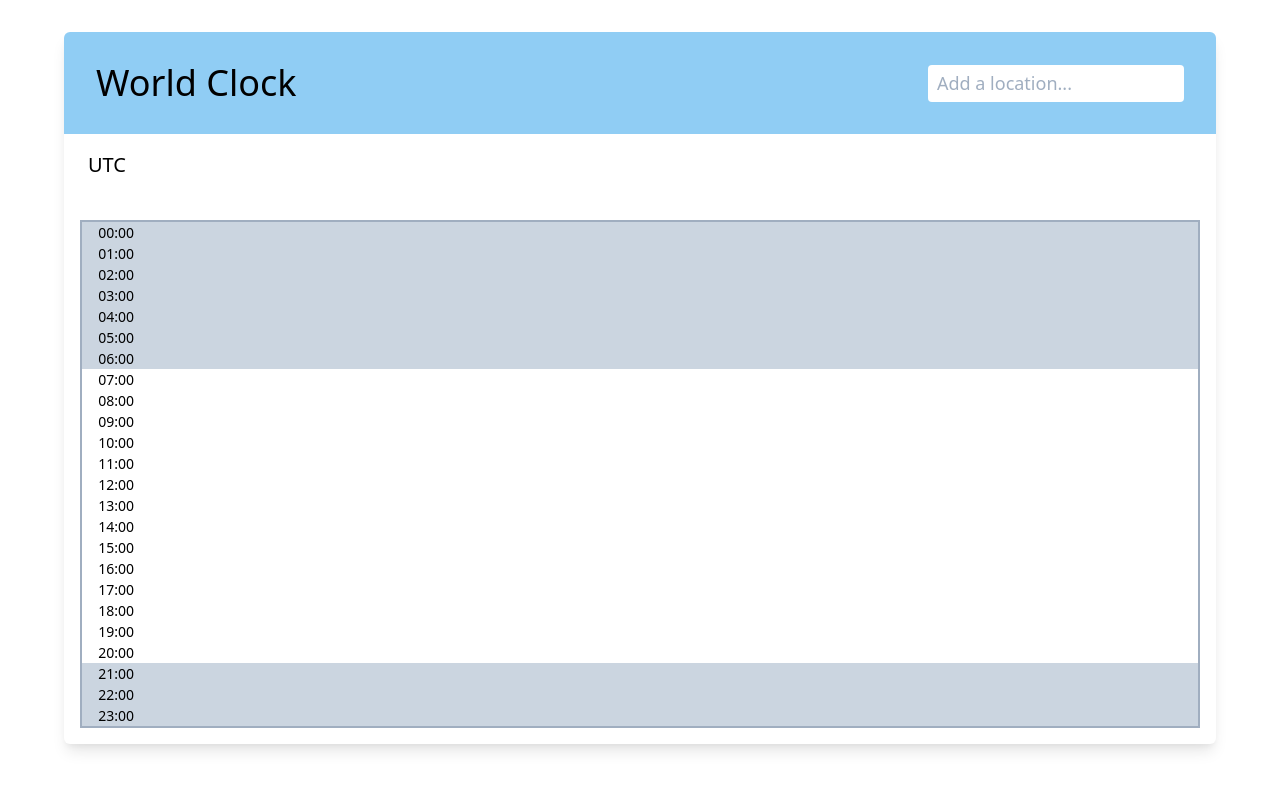
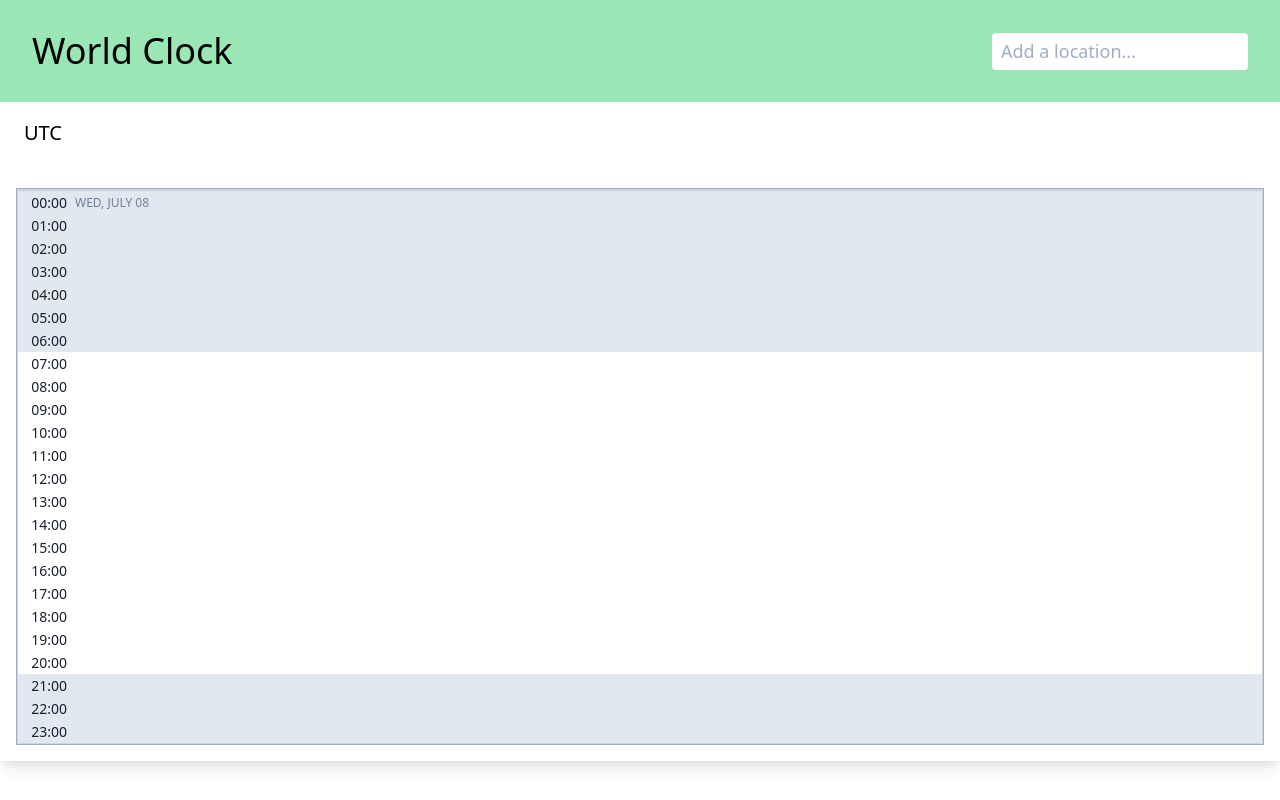
Before and after one commit to FloorLamp/world-clock, a React (Create React App) app: page / in a window 1280 px wide. Built offline with nearby package versions, Linux system fonts and the light colour scheme; what tzdata would draw is missing.

Commit message:
Add day labels; scroll to load more

```diff
--- a/src/components/TimeTable.js
+++ b/src/components/TimeTable.js
@@ -1,10 +1,11 @@
 import React from "react";
+import classNames from "classnames";
 import PropTypes from "prop-types";
 
 const getTimeClasses = (time) => {
   const hour = parseInt(time.split(":")[0]);
   if (hour < 7 || hour > 20) {
-    return "bg-gray-400";
+    return "bg-gray-300";
   } else return "bg-white";
 };
 
@@ -12,18 +13,32 @@ const TimeTable = ({ interval, onClick, onMouseMove, onMouseDown }) => {
   const chunks = interval.splitBy({ hours: 1 }).map((i) => i.start);
 
   return (
-    <div className="w-full text-sm border border-gray-500 select-none cursor-pointer">
+    <div className="w-full h-full text-sm font-medium border border-gray-400 select-none cursor-pointer">
       {chunks.map((d, idx) => {
         const time = d.toFormat("HH:mm");
+        const day = d.toLocaleString({
+          weekday: "short",
+          month: "long",
+          day: "2-digit",
+        });
+        const isDayBoundary = d.hour === 0;
+
         return (
           <div
             key={idx}
-            className={"px-1 " + getTimeClasses(time)}
+            className={classNames(
+              "flex items-center p-px",
+              getTimeClasses(time),
+              { "border-t": isDayBoundary, "border-gray-400": isDayBoundary }
+            )}
             onClick={(e) => onClick(d, e)}
             onMouseMove={(e) => onMouseMove(d, e)}
             onMouseDown={(e) => onMouseDown(d, e)}
           >
-            <div className="w-12 text-right">{time}</div>
+            <div className="w-12 text-right text-gray-900">{time}</div>
+            {isDayBoundary && (
+              <div className="ml-2 text-gray-600 uppercase text-xs">{day}</div>
+            )}
           </div>
         );
       })}
--- a/src/pages/App.js
+++ b/src/pages/App.js
@@ -26,7 +26,8 @@ export class App extends Component {
     this.state = {
       yAxis: -1,
       locations: [today.zoneName],
-      start: today,
+      viewportStart: today,
+      viewportEnd: today.plus({ hours: 48 }),
       blockOriginTime: null,
       blockStartTime: null,
       blockEndTime: null,
@@ -59,7 +60,9 @@ export class App extends Component {
   };
 
   handleTimeTableMouseDown = (tz, time, e) => {
-    const parentTop = e.currentTarget.offsetParent.getBoundingClientRect().top;
+    const parentTop =
+      e.currentTarget.offsetParent.getBoundingClientRect().top -
+      e.currentTarget.offsetParent.scrollTop;
     const { bottom, top } = e.currentTarget.getBoundingClientRect();
     const blockOriginTop = top - parentTop;
     const blockOriginBottom = bottom - parentTop;
@@ -74,7 +77,9 @@ export class App extends Component {
   };
 
   handleTimeTableMouseMove = (tz, time, e) => {
-    const parentTop = e.currentTarget.offsetParent.getBoundingClientRect().top;
+    const parentTop =
+      e.currentTarget.offsetParent.getBoundingClientRect().top -
+      e.currentTarget.offsetParent.scrollTop;
     const { bottom, top } = e.currentTarget.getBoundingClientRect();
     const yAxis = e.clientY - parentTop;
     const state = {
@@ -105,9 +110,20 @@ export class App extends Component {
     this.setState({ yAxis: -1 });
   };
 
+  handleScroll = ({ target }) => {
+    if (target.scrollTop > target.scrollHeight - target.clientHeight - 50) {
+      const viewportEnd = this.state.viewportEnd.plus({ hours: 24 });
+      console.log("add 24h", viewportEnd.toISO());
+      this.setState({
+        viewportEnd,
+      });
+    }
+  };
+
   render() {
     const {
-      start,
+      viewportStart,
+      viewportEnd,
       locations,
       yAxis,
       blockTop,
@@ -115,12 +131,12 @@ export class App extends Component {
       blockStartTime,
       blockEndTime,
     } = this.state;
-    const interval = Interval.fromDateTimes(start, start.plus({ hours: 24 }));
+    const interval = Interval.fromDateTimes(viewportStart, viewportEnd);
 
     return (
-      <div className="flex justify-center md:pt-8">
-        <div className="w-full md:max-w-6xl shadow-lg md:rounded-md bg-white">
-          <header className="bg-blue-300 md:rounded-t-md px-8 py-6 flex justify-between items-center">
+      <div className="flex justify-center h-auto">
+        <div className="w-full xl:max-w-screen-xl xl:shadow-lg bg-white">
+          <header className="bg-green-300 px-8 py-6 flex justify-between items-center">
             <h1 className="text-4xl">World Clock</h1>
             <div className="w-64">
               <LocationSearch onChange={this.handleAddLocation} />
@@ -131,14 +147,14 @@ export class App extends Component {
               <>
                 <div className="flex mb-4">
                   {locations.map((value, idx) => (
-                    <div key={idx} className="w-full px-2 truncate group">
-                      <div className="flex justify-between">
-                        <h2 className="text-xl">{value}</h2>
+                    <div key={idx} className="w-full pl-2 truncate group">
+                      <div className="relative justify-between">
+                        <h2 className="text-xl max-w-full">{value}</h2>
                         <button
-                          className="opacity-0 group-hover:opacity-100 transition-opacity duration-300 focus:outline-none"
+                          className="absolute inset-y-0 right-0 bg-white rounded-full px-2 text-red-700 font-bold opacity-0 group-hover:opacity-100 transition-all duration-300 focus:outline-none"
                           onClick={this.handleRemoveLocation.bind(this, idx)}
                         >
-                          x
+                          &times;
                         </button>
                       </div>
                       <h3 className="block">
@@ -155,8 +171,10 @@ export class App extends Component {
                   ))}
                 </div>
                 <div
-                  className="flex relative border border-gray-500"
+                  className="flex relative border border-gray-500 overflow-y-scroll"
+                  style={{ maxHeight: "557px" }}
                   onMouseOut={this.handleTimeTableMouseOut}
+                  onScroll={this.handleScroll}
                 >
                   {locations.map((value, idx) => {
                     const thisInterval = interval.mapEndpoints((d) =>
@@ -180,7 +198,7 @@ export class App extends Component {
                   })}
                   <div
                     className={classNames(
-                      "absolute z-50 w-full border-b border-gray-600 pointer-events-none",
+                      "absolute z-50 w-full border-b border-gray-400 pointer-events-none",
                       { hidden: yAxis < 0 }
                     )}
                     style={{ top: yAxis }}
```
